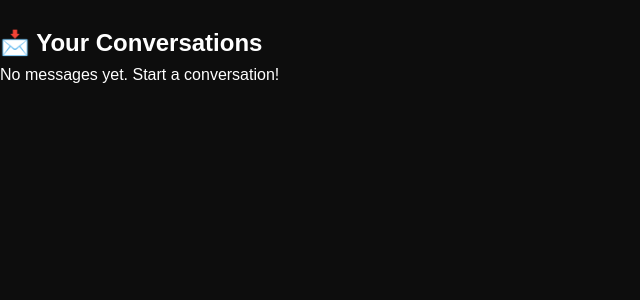
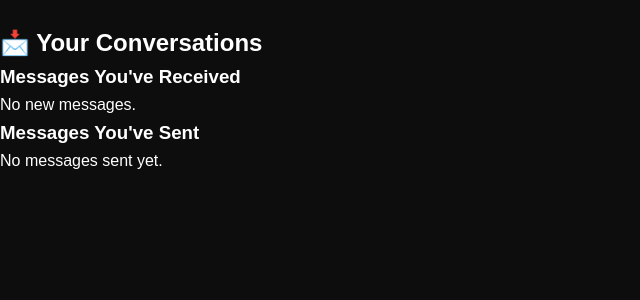
Before and after one commit to Ladynads/creaverse, a Django app: page /users/messages/ in a window 1280 px wide. Shown: the part 56-356 px from the top of the page, without its empty margins (0-640 px from the left). Run offline with Django 4.2, Linux system fonts and the light colour scheme; a user stored in the database is signed in; data comes from the database, SQL or seed files in the repository; both versions use the stored data as it was after the commit.

Commit message:
Implement messaging feature: add context processor for unread messages, create message forms and templates, and enhance UI with flash messages and notification badges.

```diff
--- a/static/js/script.js
+++ b/static/js/script.js
@@ -0,0 +1,11 @@
+// ✅ Auto-dismiss flash messages after 5 seconds (with fade-out effect)
+document.addEventListener("DOMContentLoaded", function() {
+    setTimeout(function() {
+        let messages = document.querySelectorAll(".flash-message");
+        messages.forEach(msg => {
+            msg.style.transition = "opacity 1s ease-out";
+            msg.style.opacity = "0";
+            setTimeout(() => msg.style.display = "none", 1000); // Removes after fade-out
+        });
+    }, 5000);
+});
--- a/templates/base.html
+++ b/templates/base.html
@@ -9,13 +9,34 @@
     <link rel="stylesheet" href="{% static 'css/styles.css' %}">
 </head>
 <body>
+
+    <!-- ✅ Flash Messages (Pop-up Style) -->
+    {% if messages %}
+        <div class="flash-messages">
+            {% for message in messages %}
+                <div class="flash-message {{ message.tags }}">
+                    {{ message }}
+                </div>
+            {% endfor %}
+        </div>
+    {% endif %}
+
     <!-- ✅ Navigation Bar -->
     <nav>
         {% if user.is_authenticated %}
             <a href="{% url 'feed' %}">🏠 Feed</a> |
             <a href="{% url 'profile' %}">👤 Profile</a> |
             <a href="{% url 'invite_friends' %}">Invite Friends</a> |
-            <a href="{% url 'message_list' %}">📩 Messages</a> |
+
+            <!-- ✅ Messages with Notification Badge -->
+            <a href="{% url 'message_list' %}">
+                📩 Messages
+                {% if unread_count > 0 %}
+                    <span class="badge">{{ unread_count }}</span>  <!-- 🔴 Unread Messages Badge -->
+                {% endif %}
+            </a>
+ |
+
             <form id="logout-form" action="{% url 'logout' %}" method="post" style="display: inline;">
                 {% csrf_token %}
                 <button type="submit">🚪 Logout</button>
@@ -27,7 +48,7 @@
         {% block content %}{% endblock %}
     </main>
 
-    <!--Global JavaScript File -->
+    <!-- ✅ Global JavaScript File -->
     <script src="{% static 'js/script.js' %}" defer></script>
 </body>
 </html>
--- /dev/null
+++ b/users/context_processors.py
@@ -0,0 +1,10 @@
+from users.models import Message
+
+def unread_messages(request):
+    """ ✅ Context Processor: Pass unread messages count to all templates """
+    if request.user.is_authenticated:
+        unread_count = Message.objects.filter(receiver=request.user, is_read=False).count()
+    else:
+        unread_count = 0  # Default for logged-out users
+
+    return {'unread_count': unread_count}
--- /dev/null
+++ b/users/templates/users/message_list.html
@@ -0,0 +1,45 @@
+{% extends "base.html" %}
+{% block content %}
+<div class="messages-container">
+    <h2>📩 Your Conversations</h2>
+
+    <!-- ✅ Display Success Messages -->
+    {% if messages %}
+        <ul class="success-messages">
+            {% for message in messages %}
+                <li class="success">{{ message }}</li>
+            {% endfor %}
+        </ul>
+    {% endif %}
+
+    <!-- ✅ Received Messages -->
+    <h3>Messages You've Received</h3>
+    {% if received_messages %}
+        <ul class="received-messages">
+            {% for msg in received_messages %}
+                <li>
+                    <strong>From {{ msg.sender.username }}:</strong> {{ msg.content }}
+                    <small>({{ msg.timestamp|date:"F j, Y, g:i a" }})</small>
+                </li>
+            {% endfor %}
+        </ul>
+    {% else %}
+        <p>No new messages.</p>
+    {% endif %}
+
+    <!-- ✅ Sent Messages -->
+    <h3>Messages You've Sent</h3>
+    {% if sent_messages %}
+        <ul class="sent-messages">
+            {% for msg in sent_messages %}
+                <li>
+                    <strong>To {{ msg.receiver.username }}:</strong> {{ msg.content }}
+                    <small>({{ msg.timestamp|date:"F j, Y, g:i a" }})</small>
+                </li>
+            {% endfor %}
+        </ul>
+    {% else %}
+        <p>No messages sent yet.</p>
+    {% endif %}
+</div>
+{% endblock %}
--- a/users/urls.py
+++ b/users/urls.py
@@ -1,8 +1,8 @@
 from django.urls import path
 from .views import (
     register, CustomLoginView, CustomLogoutView, profile_view, profile_edit, user_profile,
-    message_list, send_message, message_thread, generate_invite, send_invite_email, invite_view
-
+    message_list, send_message, message_thread, delete_message,
+    generate_invite, send_invite_email, invite_view
 )
 
 urlpatterns = [
@@ -17,15 +17,13 @@ urlpatterns = [
     path('profile/<str:username>/', user_profile, name='user_profile'),
 
     # ✅ Private Messaging (DMs)
-    path('messages/', message_list, name='message_list'),
-    path('messages/send/<int:user_id>/', send_message, name='send_message'),
-    path('messages/thread/<int:receiver_id>/', message_thread, name='message_thread'),
+    path('messages/', message_list, name='message_list'),  # ✅ Message List
+    path('messages/send/<int:user_id>/', send_message, name='send_message'),  # ✅ Send Message
+    path('messages/thread/<int:receiver_id>/', message_thread, name='message_thread'),  # ✅ Message Thread
+    path('messages/delete/<int:message_id>/', delete_message, name='delete_message'),  # ✅ Delete Message
 
     # ✅ Invite Code System
     path("invite/", invite_view, name="invite_friends"),  # ✅ Invite Page
-    path("invite/generate/", generate_invite, name="generate_invite"),  # ✅ Invite API
-    path("invite/send-email/", send_invite_email, name="send_invite_email"),  # ✅ Send Email API
-
-
-
+    path("invite/generate/", generate_invite, name="generate_invite"),  # ✅ Generate Invite Code
+    path("invite/send-email/", send_invite_email, name="send_invite_email"),  # ✅ Send Invite via Email
 ]
--- a/users/views.py
+++ b/users/views.py
@@ -3,11 +3,12 @@ from django.contrib.auth import login, logout
 from django.contrib.auth.views import LoginView, LogoutView
 from django.urls import reverse_lazy
 from django.contrib.auth.decorators import login_required
+from django.contrib import messages
 from django.http import JsonResponse
 from django.views.decorators.csrf import csrf_exempt
 from django.core.mail import send_mail
 from django.conf import settings
-from .forms import CustomUserCreationForm
+from .forms import CustomUserCreationForm, MessageForm
 from .models import CustomUser, InviteCode, Message
 from feed.models import Post
 
@@ -41,7 +42,11 @@ def register(request):
 
 # ✅ Home View
 def home_view(request):
-    return render(request, 'home.html')
+    unread_count = 0  # Default unread count
+    if request.user.is_authenticated:
+        unread_count = Message.objects.filter(receiver=request.user, is_read=False).count()
+
+    return render(request, "home.html", {"unread_count": unread_count})
 
 
 # ✅ Login View
@@ -67,8 +72,6 @@ def profile_view(request):
         'profile_user': request.user,
         'user_posts': user_posts,
     })
-
-
 
 
 # ✅ Edit Profile
@@ -143,25 +146,83 @@ def generate_invite(request):
 # ✅ Private Messaging Views
 @login_required
 def message_list(request):
-    """Displays the user's inbox with messages."""
-    messages = Message.objects.filter(receiver=request.user)
-    return render(request, 'messages/inbox.html', {'messages': messages})
+    messages_received = Message.objects.filter(receiver=request.user).order_by("-created_at")
+    messages_sent = Message.objects.filter(sender=request.user).order_by("-created_at")  # ✅ Show sent messages
+
+    return render(
+        request,
+        "users/message_list.html",
+        {"messages_received": messages_received, "messages_sent": messages_sent},
+    )
+
 
 @login_required
-def send_message(request):
-    """Allows users to send messages to each other."""
+def send_message(request, user_id):
+    receiver = get_object_or_404(CustomUser, id=user_id)
+
     if request.method == "POST":
-        recipient_username = request.POST.get("recipient")
-        content = request.POST.get("content")
-        recipient = get_object_or_404(CustomUser, username=recipient_username)
-        Message.objects.create(sender=request.user, receiver=recipient, content=content)
-    return redirect('message_list')
+        form = MessageForm(request.POST)
+        if form.is_valid():
+            message = form.save(commit=False)
+            message.sender = request.user
+            message.receiver = receiver
+            message.save()
+
+            # ✅ Show success message
+            messages.success(request, f"Message sent to {receiver.username} successfully!")
+
+            # ✅ Redirect back to message list
+            return redirect("message_list")
+    else:
+        form = MessageForm()
+
+    return render(request, "users/send_message.html", {"form": form, "receiver": receiver})
 
 @login_required
 def message_thread(request, receiver_id):
-    """Displays a conversation between two users."""
-    other_user = get_object_or_404(CustomUser, id=receiver_id)
-    messages = Message.objects.filter(
-        (Q(sender=request.user, receiver=other_user) | Q(sender=other_user, receiver=request.user))
-    ).order_by("created_at")
-    return render(request, 'messages/thread.html', {'messages': messages, 'other_user': other_user})
+    receiver = get_object_or_404(CustomUser, id=receiver_id)
+    messages_between = Message.objects.filter(
+        sender=request.user, receiver=receiver
+    ) | Message.objects.filter(sender=receiver, receiver=request.user)
+
+    messages_between = messages_between.order_by("created_at")  # ✅ Oldest first
+
+    if request.method == "POST":
+        form = MessageForm(request.POST)
+        if form.is_valid():
+            message = form.save(commit=False)
+            message.sender = request.user
+            message.receiver = receiver
+            message.save()
+            messages.success(request, "Reply sent successfully!")
+            return redirect("message_thread", receiver_id=receiver.id)
+    else:
+        form = MessageForm()
+
+    return render(
+        request,
+        "users/message_thread.html",
+        {"messages_between": messages_between, "receiver": receiver, "form": form},
+    )
+
+
+@login_required
+def delete_message(request, message_id):
+    message = get_object_or_404(Message, id=message_id)
+
+    # Only allow sender or receiver to delete
+    if request.user == message.sender or request.user == message.receiver:
+        message.delete()
+
+    return redirect("message_list")  # Redirect back to messages
+
+@login_required
+def message_list(request):
+    """View to show received and sent messages"""
+    received_messages = Message.objects.filter(receiver=request.user).order_by('-created_at')
+    sent_messages = Message.objects.filter(sender=request.user).order_by('-created_at')
+
+    return render(request, "users/message_list.html", {
+        "received_messages": received_messages,
+        "sent_messages": sent_messages
+    })
```
Also changed, not shown: creaverse/settings.py (+5 -2 lines), static/css/styles.css (+58 -1 lines), users/forms.py (+10 -1 lines), users/templates/users/message_thread.html (added, +20 -0 lines), users/templates/users/send_message.html (added, +16 -0 lines), db.sqlite3.
